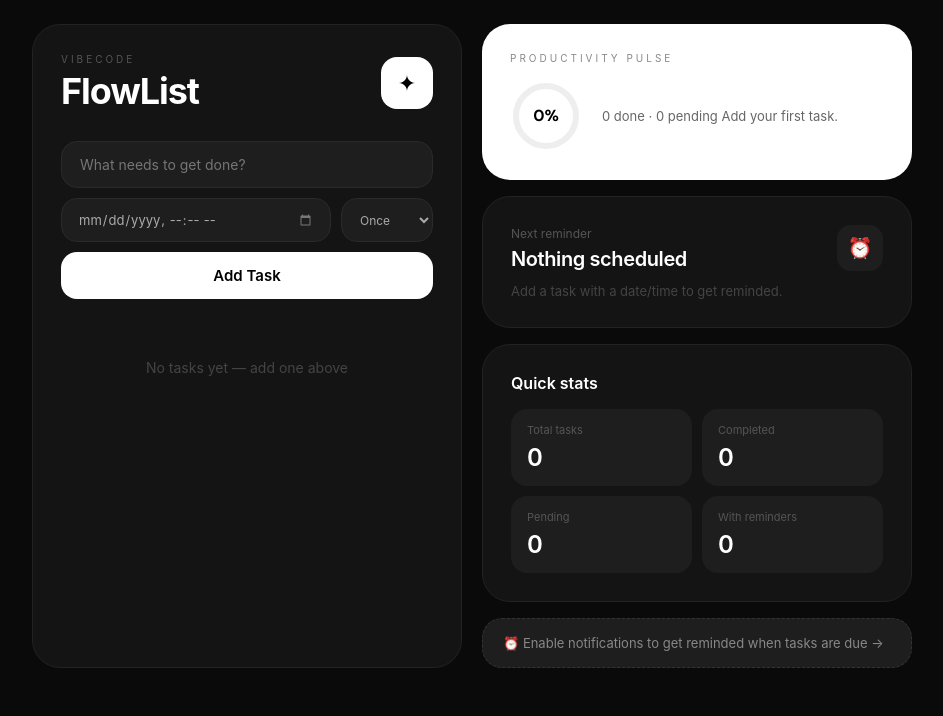
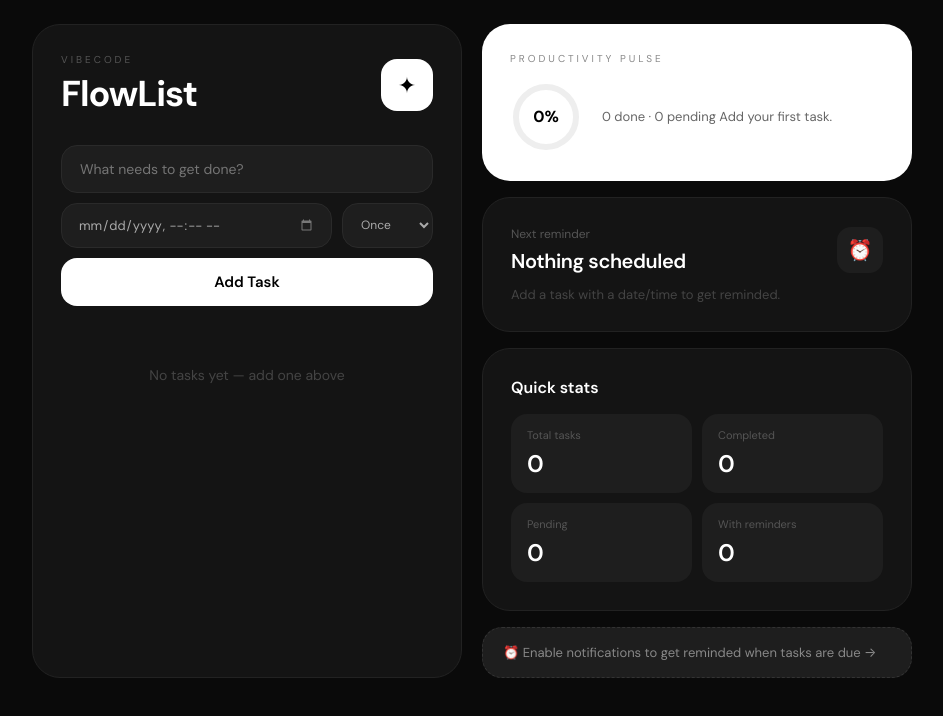
Before and after one commit to UcheOfiani-CloudProjects/flowlist-app, a React (Create React App) app: page / in a window 1280 px wide. Shown: the top 716 px of the page, without its empty margins (168-1111 px from the left). Built offline with nearby package versions, Linux system fonts and the light colour scheme.

Commit message:
update fonts

```diff
--- a/src/FlowList.jsx
+++ b/src/FlowList.jsx
@@ -140,7 +140,7 @@ export default function FlowList() {
   const pendingCount = tasks.filter((t) => !t.done).length;
 
   return (
-    <div style={{ minHeight: "100vh", background: "#0a0a0a", color: "#fff", padding: "24px 16px", display: "flex", alignItems: "flex-start", justifyContent: "center", fontFamily: "'Satoshi','Inter',sans-serif" }}>
+    <div style={{ minHeight: "100vh", background: "#0a0a0a", color: "#fff", padding: "24px 16px", display: "flex", alignItems: "flex-start", justifyContent: "center", fontFamily: "'DM Sans','Inter','Helvetica Neue',sans-serif" }}>
       <style>{`
         @import url('https://fonts.googleapis.com/css2?family=DM+Sans:wght@300;400;500;600;700&display=swap');
         * { box-sizing: border-box; margin: 0; padding: 0; }
```
